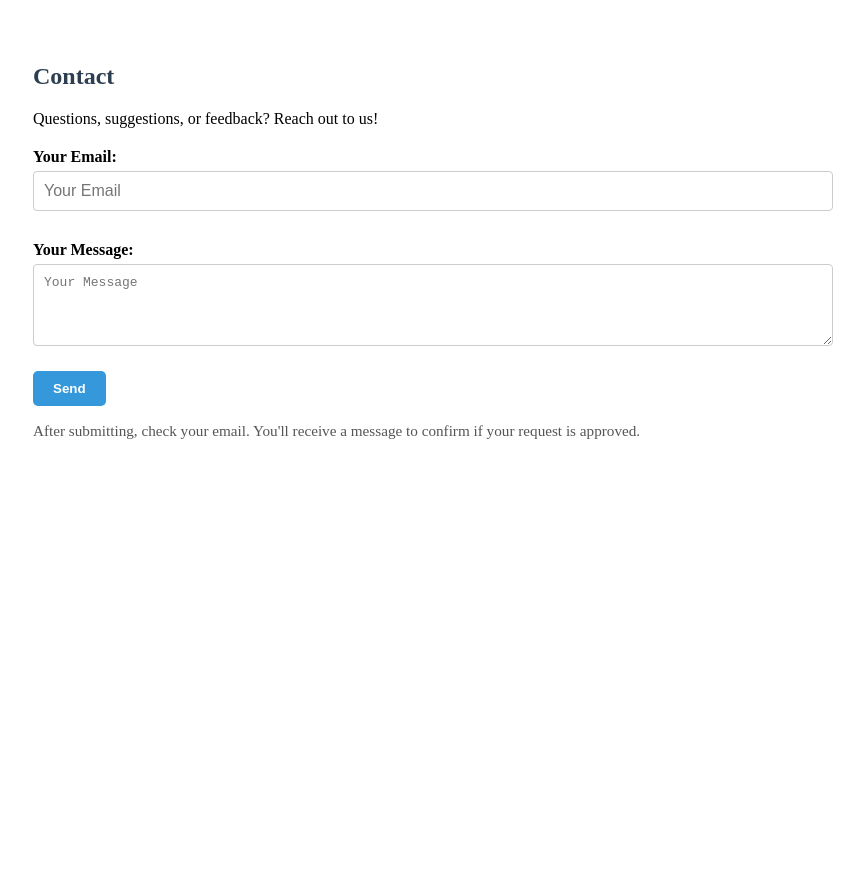
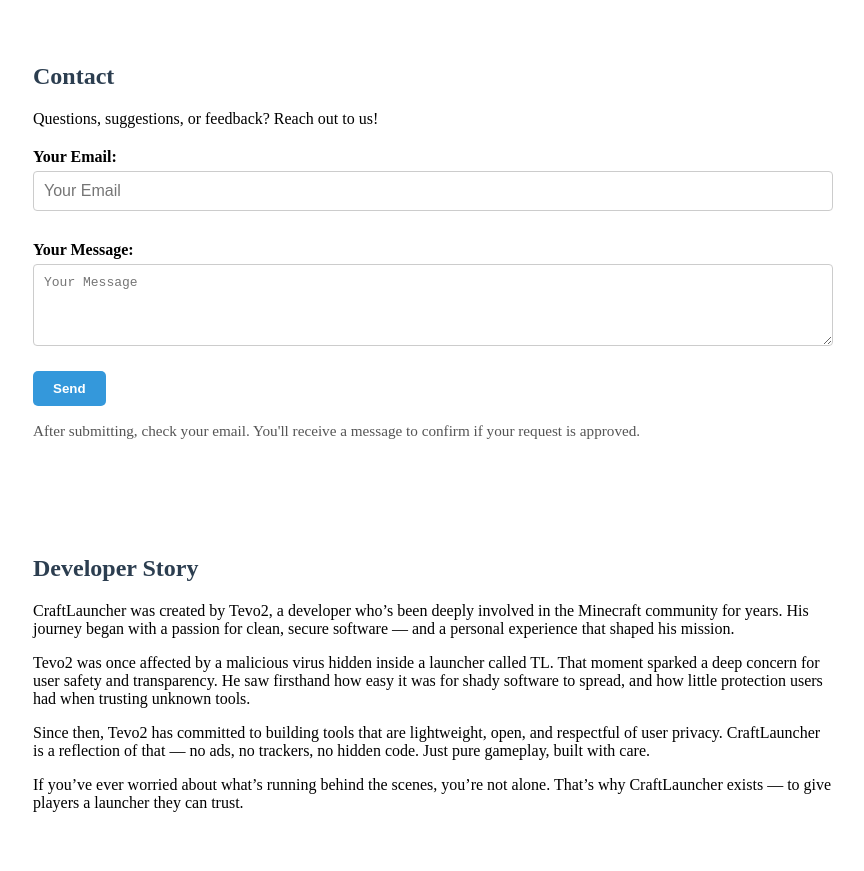
Before and after one commit to tevoisthebestminecrafter/clearcraft-site, a plain HTML site: page index.html in a window 1280 px wide. Shown: the part 608-1479 px from the top of the page, without its empty margins (207-1071 px from the left). Before the commit the page ends 1111 px from the top, so only its background shows below. Drawn offline with Linux system fonts and the light colour scheme.

Commit message:
Update index.html

```diff
--- a/index.html
+++ b/index.html
@@ -90,3 +90,11 @@
     After submitting, check your email. You'll receive a message to confirm if your request is approved.
   </p>
 </section>
+
+<section id="developer-story">
+  <h2>Developer Story</h2>
+  <p>CraftLauncher was created by Tevo2, a developer who’s been deeply involved in the Minecraft community for years. His journey began with a passion for clean, secure software — and a personal experience that shaped his mission.</p>
+  <p>Tevo2 was once affected by a malicious virus hidden inside a launcher called TL. That moment sparked a deep concern for user safety and transparency. He saw firsthand how easy it was for shady software to spread, and how little protection users had when trusting unknown tools.</p>
+  <p>Since then, Tevo2 has committed to building tools that are lightweight, open, and respectful of user privacy. CraftLauncher is a reflection of that — no ads, no trackers, no hidden code. Just pure gameplay, built with care.</p>
+  <p>If you’ve ever worried about what’s running behind the scenes, you’re not alone. That’s why CraftLauncher exists — to give players a launcher they can trust.</p>
+</section>
```
